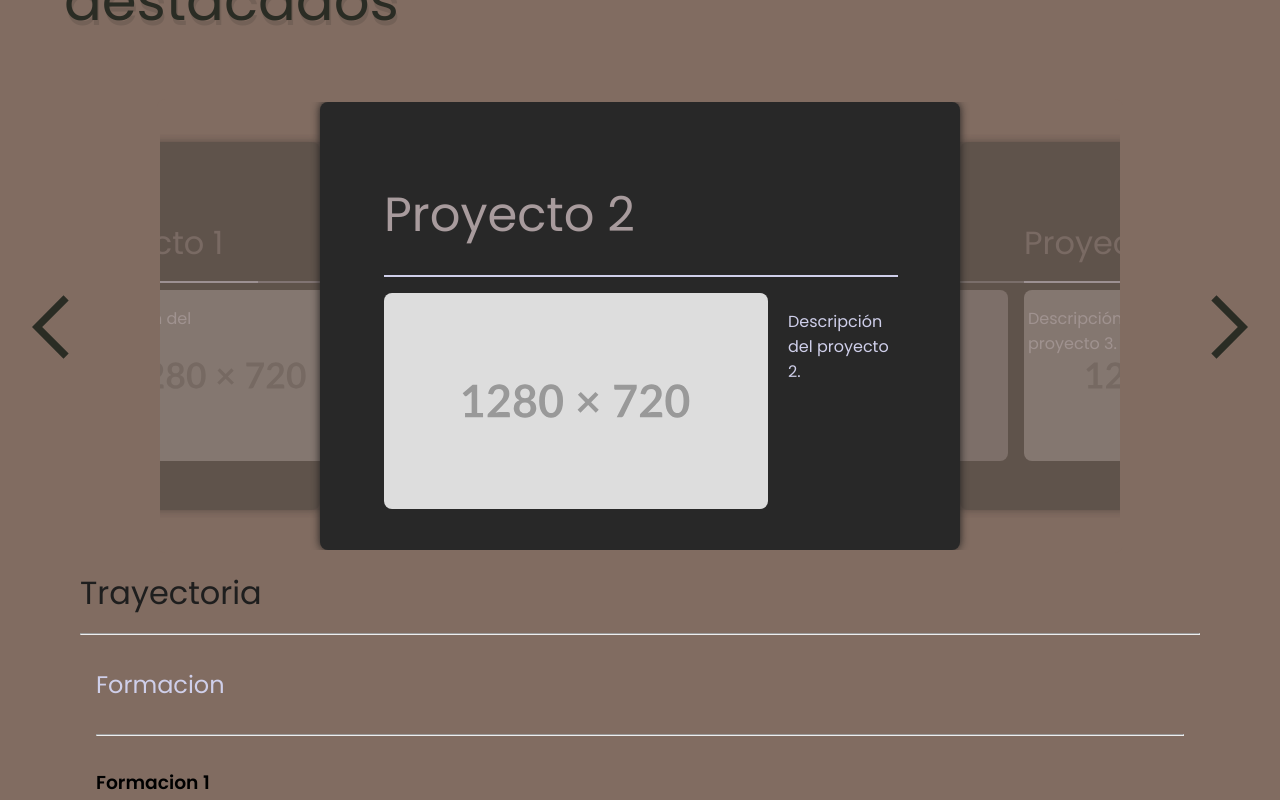
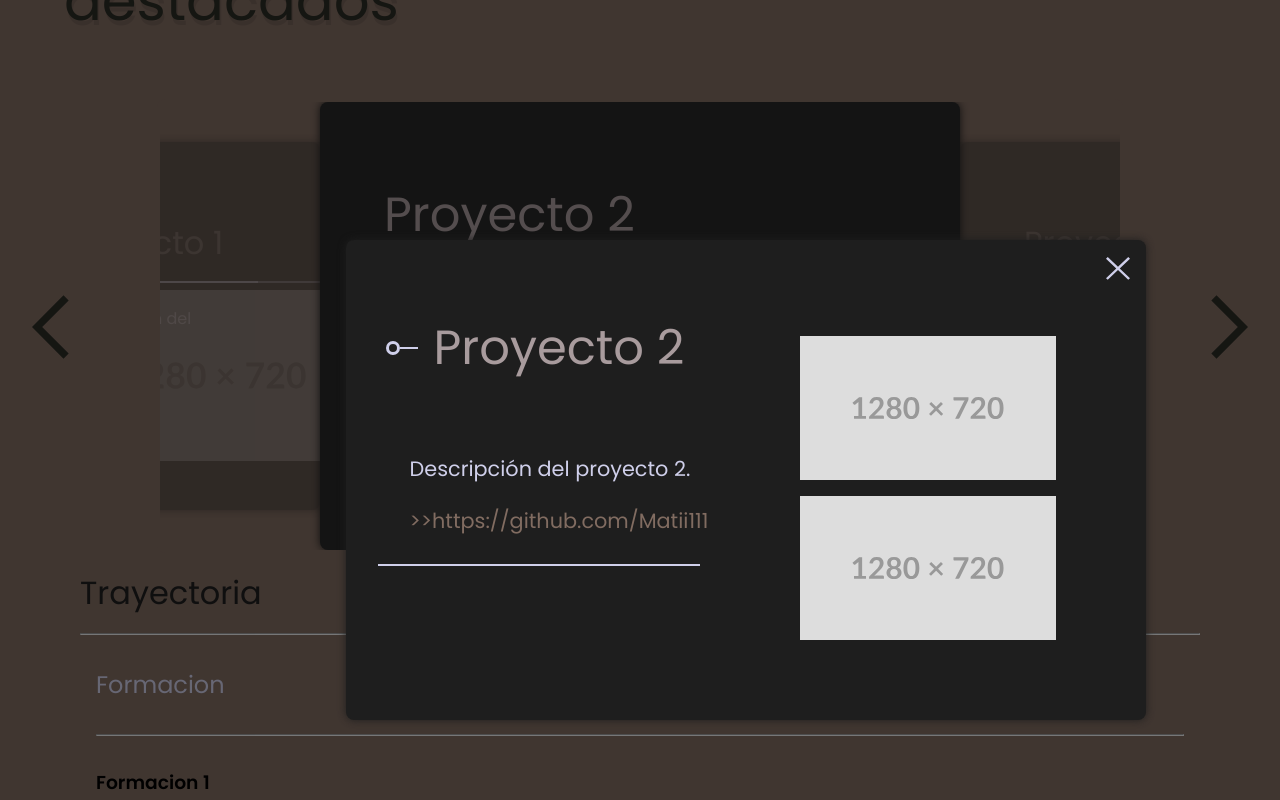
Before and after one commit to Matii111/Matii111.github.io, a React (Create React App) app: page / in a window 1280 px wide. Both pictures are taken after a click on the picture 576 px from the left and 1248 px from the top of the page. Shown: the part 848-1648 px from the top of the page. Built offline with nearby package versions, Linux system fonts and the light colour scheme.

Commit message:
chore(minor): Changes in data format.

```diff
--- a/src/components/featuredProjects/projectCardsData.js
+++ b/src/components/featuredProjects/projectCardsData.js
@@ -1,19 +1,34 @@
 import project from '../../imgs/1280x720.svg';
 const ProjectCardsData = [
     {
-        titulo: 'Proyecto 1',
+        id: 1,
+        title: 'Proyecto 1',
         image: project,
+        image2: project,
+        image3: project,
+        image4: project,
         content: 'Descripción del proyecto 1.',
+        link: 'https://github.com/Matii111',
     },
     {
-        titulo: 'Proyecto 2',
+        id: 2,
+        title: 'Proyecto 2',
         image: project,
+        image2: project,
+        image3: project,
+        image4: project,
         content: 'Descripción del proyecto 2.',
+        link: 'https://github.com/Matii111',
     },
     {
-        titulo: 'Proyecto 3',
+        id: 3,
+        title: 'Proyecto 3',
         image: project,
+        image2: project,
+        image3: project,
+        image4: project,
         content: 'Descripción del proyecto 3.',
+        link: 'https://github.com/Matii111',
     },
 ];
 
--- a/src/components/featuredProjects/projectCardsFormat.js
+++ b/src/components/featuredProjects/projectCardsFormat.js
@@ -3,13 +3,28 @@ import { Slide } from 'react-slideshow-image';
 import ProjectCardsData from './projectCardsData';
 import Next from '../../imgs/logos/next-slider-icon.svg';
 import Prev from '../../imgs/logos/prev-slider-icon.svg';
+import Close from '../../imgs/logos/close-icon.svg';
+
 function ProjectCard() {
     const [currentSlide, setCurrentSlide] = useState(0);
+    const [isProjectOpen, setProjectOpen] = useState(false);
+    const [selectedId, setSelectedId] = useState(null);
+
+    const handleProjectOpen = (id) => {
+        setSelectedId(id);
+        setProjectOpen(true);
+        document.body.style.overflow = 'hidden';
+    }
+
+    const handleProjectClose = () => {
+        setProjectOpen(false);
+        document.body.style.overflow = 'auto';
+    }
 
     const handleStartChange = (from, to) => {
-        console.log(`Starting transition from slide ${from} to slide ${to}`);
         setCurrentSlide(to);
     };
+    const project = ProjectCardsData.find(project => project.id === selectedId);
 
     const slideSettings = {
         autoplay: false,
@@ -41,22 +56,50 @@ function ProjectCard() {
                 <hr className='right-hr' />
             </div>
             <div className="slide-container">
+                {isProjectOpen && (
+                    <div className='overlay'>
+                        <div className='project-preview-container'>
+                            <div className='project-preview'>
+                                <div className='project-preview-left'>
+                                    <div className='project-preview-title'>
+                                        <div className='circle-title' ></div>
+                                        <hr className='left-hr' />
+                                        <p>
+                                            {project.title}
+                                        </p>
+                                    </div>
+                                    <p>
+                                        {project.content}
+                                    </p>
+                                    <p className='project-review-link'>
+                                        &gt;&gt;{project.link}
+                                    </p>
+                                </div>
+                                <hr className='right-hr' />
+                                <div className='project-preview-right'>
+                                    <img src={project.image} />
+                                    <img src={project.image2} />
+                                </div>
+                            </div>
+                            <p onClick={handleProjectClose} className='overlay-close-button'>
+                                <img src={Close} alt="Close" />
+                            </p>
+                        </div>
+                    </div>
+                )}
                 <Slide {...slideSettings}>
                     {ProjectCardsData.map((project, index) => {
                         const nextSlide = (currentSlide + 1) % ProjectCardsData.length;
                         return (
                             <div
-                                className=
-                                {`project-card ${currentSlide === index ? '' :
-                                    nextSlide === index ? 'middle-card' : ''
-                                    }`}
+                                className={`project-card ${currentSlide === index ? '' : nextSlide === index ? 'middle-card' : ''}`}
                                 key={index}
                             >
-                                <p className="project-title">{project.titulo}</p>
+                                <p className="project-title">{project.title}</p>
                                 <hr />
                                 <div className="project-info">
-                                    <div className="project-img-container">
-                                        <img src={project.image} alt={project.titulo} />
+                                    <div className="project-img-container" onClick={() => handleProjectOpen(project.id)}>
+                                        <img src={project.image} alt={project.title} />
                                     </div>
                                     <div className="project-description">
                                         <p>{project.content}</p>
```
Also changed, not shown: src/imgs/logos/close-icon.svg (added).
